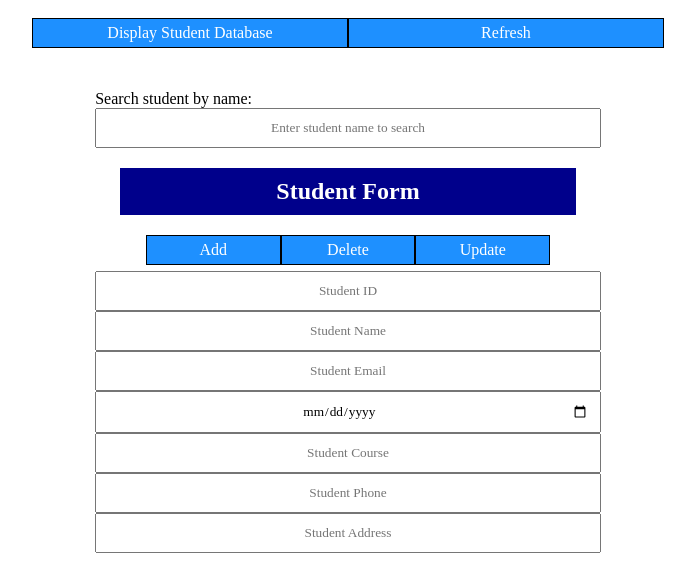
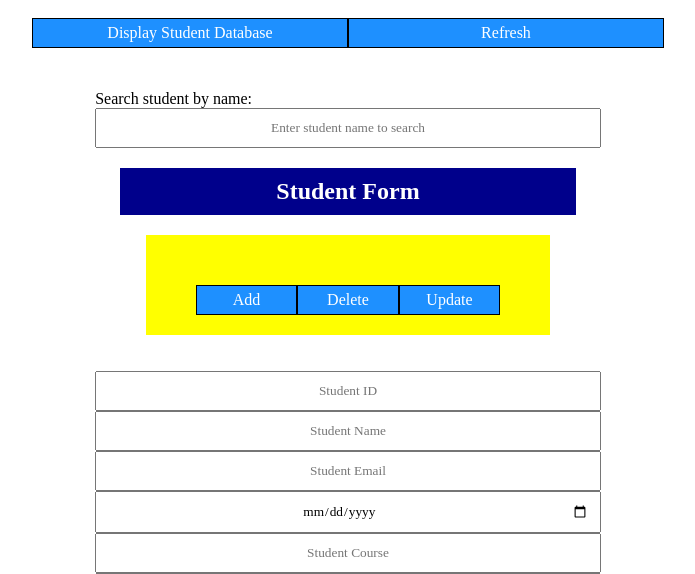
Before and after one commit to Krajoyn/B8IT150_CA, a Flask app: template html/templates/main.html in a window 1280 px wide. Shown: the part 725-1299 px from the top of the page, without its empty margins (292-987 px from the left). Run offline with Flask 2, Linux system fonts and the light colour scheme; the template is opened without the code that fills it, so the values that code supplies are empty; some libraries are stand-ins or nearby versions.

Commit message:
Update main.css

```diff
--- a/html/assets/css/main.css
+++ b/html/assets/css/main.css
@@ -122,6 +122,13 @@ h2{
 .button-group {
   margin-right: 10%;
   margin-left: 10%;
+
+  position: -webkit-sticky;
+  position: sticky;
+  top: 0;
+  background-color: yellow;
+  padding: 50px;
+  font-size: 20px;
 }
 
 .button-group button {
@@ -217,13 +224,6 @@ footer {
   float: left;
   width: 33.33%;
   padding: 10px;
-
-  position: -webkit-sticky;
-  position: sticky;
-  top: 0;
-  background-color: yellow;
-  padding: 50px;
-  font-size: 20px;
 }
 
 /* Clear floats after the columns */
```
